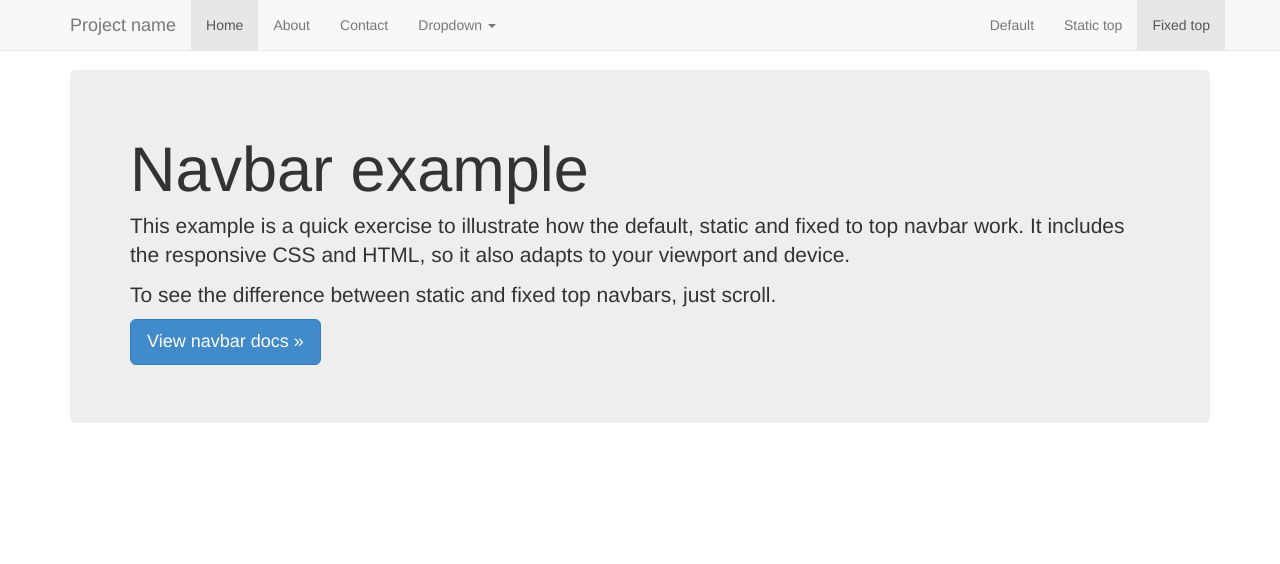
After one commit to janosgyerik/mystoreroom, a Django app: template bs3app/templates/navbar-fixed-top.html in a window 1280 px wide. The commit adds this page. Shown: the top 564 px of the page. Run offline with Django 3.2, Linux system fonts and the light colour scheme; the template is opened without the code that fills it, so the values that code supplies are empty; some libraries are stand-ins or nearby versions.

Commit message:
reorg templates to match more closely the bs3 sample

```diff
--- /dev/null
+++ b/bs3app/templates/navbar-fixed-top.html
@@ -0,0 +1,95 @@
+{% load staticfiles %}<!DOCTYPE html>
+<html lang="en">
+  <head>
+    <meta charset="utf-8">
+    <meta http-equiv="X-UA-Compatible" content="IE=edge">
+    <meta name="viewport" content="width=device-width, initial-scale=1.0">
+    <meta name="description" content="">
+    <meta name="author" content="">
+    <link rel="shortcut icon" href="../../docs-assets/ico/favicon.png">
+
+    <title>Fixed Top Navbar Example for Bootstrap</title>
+
+    <!-- Bootstrap core CSS -->
+    <link href="{% static 'bs3' %}/dist/css/bootstrap.css" rel="stylesheet">
+
+    <!-- Custom styles for this template -->
+    <link href="{% static 'bs3' %}/navbar-fixed-top.css" rel="stylesheet">
+
+    <!-- Just for debugging purposes. Don't actually copy this line! -->
+    <!--[if lt IE 9]><script src="../../docs-assets/js/ie8-responsive-file-warning.js"></script><![endif]-->
+
+    <!-- HTML5 shim and Respond.js IE8 support of HTML5 elements and media queries -->
+    <!--[if lt IE 9]>
+      <script src="https://oss.maxcdn.com/libs/html5shiv/3.7.0/html5shiv.js"></script>
+      <script src="https://oss.maxcdn.com/libs/respond.js/1.3.0/respond.min.js"></script>
+    <![endif]-->
+  </head>
+
+  <body>
+
+    {% block navbar %}
+    <!-- Fixed navbar -->
+    <div class="navbar navbar-default navbar-fixed-top" role="navigation">
+      <div class="container">
+        <div class="navbar-header">
+          <button type="button" class="navbar-toggle" data-toggle="collapse" data-target=".navbar-collapse">
+            <span class="sr-only">Toggle navigation</span>
+            <span class="icon-bar"></span>
+            <span class="icon-bar"></span>
+            <span class="icon-bar"></span>
+          </button>
+          <a class="navbar-brand" href="#">Project name</a>
+        </div>
+        <div class="navbar-collapse collapse">
+          <ul class="nav navbar-nav">
+            <li class="active"><a href="#">Home</a></li>
+            <li><a href="#about">About</a></li>
+            <li><a href="#contact">Contact</a></li>
+            <li class="dropdown">
+              <a href="#" class="dropdown-toggle" data-toggle="dropdown">Dropdown <b class="caret"></b></a>
+              <ul class="dropdown-menu">
+                <li><a href="#">Action</a></li>
+                <li><a href="#">Another action</a></li>
+                <li><a href="#">Something else here</a></li>
+                <li class="divider"></li>
+                <li class="dropdown-header">Nav header</li>
+                <li><a href="#">Separated link</a></li>
+                <li><a href="#">One more separated link</a></li>
+              </ul>
+            </li>
+          </ul>
+          <ul class="nav navbar-nav navbar-right">
+            <li><a href="../navbar/">Default</a></li>
+            <li><a href="../navbar-static-top/">Static top</a></li>
+            <li class="active"><a href="./">Fixed top</a></li>
+          </ul>
+        </div><!--/.nav-collapse -->
+      </div>
+    </div>
+    {% endblock %}
+
+    <div class="container">
+
+      {%  block main %}
+      <!-- Main component for a primary marketing message or call to action -->
+      <div class="jumbotron">
+        <h1>Navbar example</h1>
+        <p>This example is a quick exercise to illustrate how the default, static and fixed to top navbar work. It includes the responsive CSS and HTML, so it also adapts to your viewport and device.</p>
+        <p>To see the difference between static and fixed top navbars, just scroll.</p>
+        <p>
+          <a class="btn btn-lg btn-primary" href="../../components/#navbar" role="button">View navbar docs &raquo;</a>
+        </p>
+      </div>
+      {% endblock %}
+
+    </div> <!-- /container -->
+
+
+    <!-- Bootstrap core JavaScript
+    ================================================== -->
+    <!-- Placed at the end of the document so the pages load faster -->
+    <script src="https://code.jquery.com/jquery-1.10.2.min.js"></script>
+    <script src="{% static 'bs3' %}/dist/js/bootstrap.min.js"></script>
+  </body>
+</html>
```
Also changed, not shown: bs3app/templates/base.html (+4 -43 lines).
